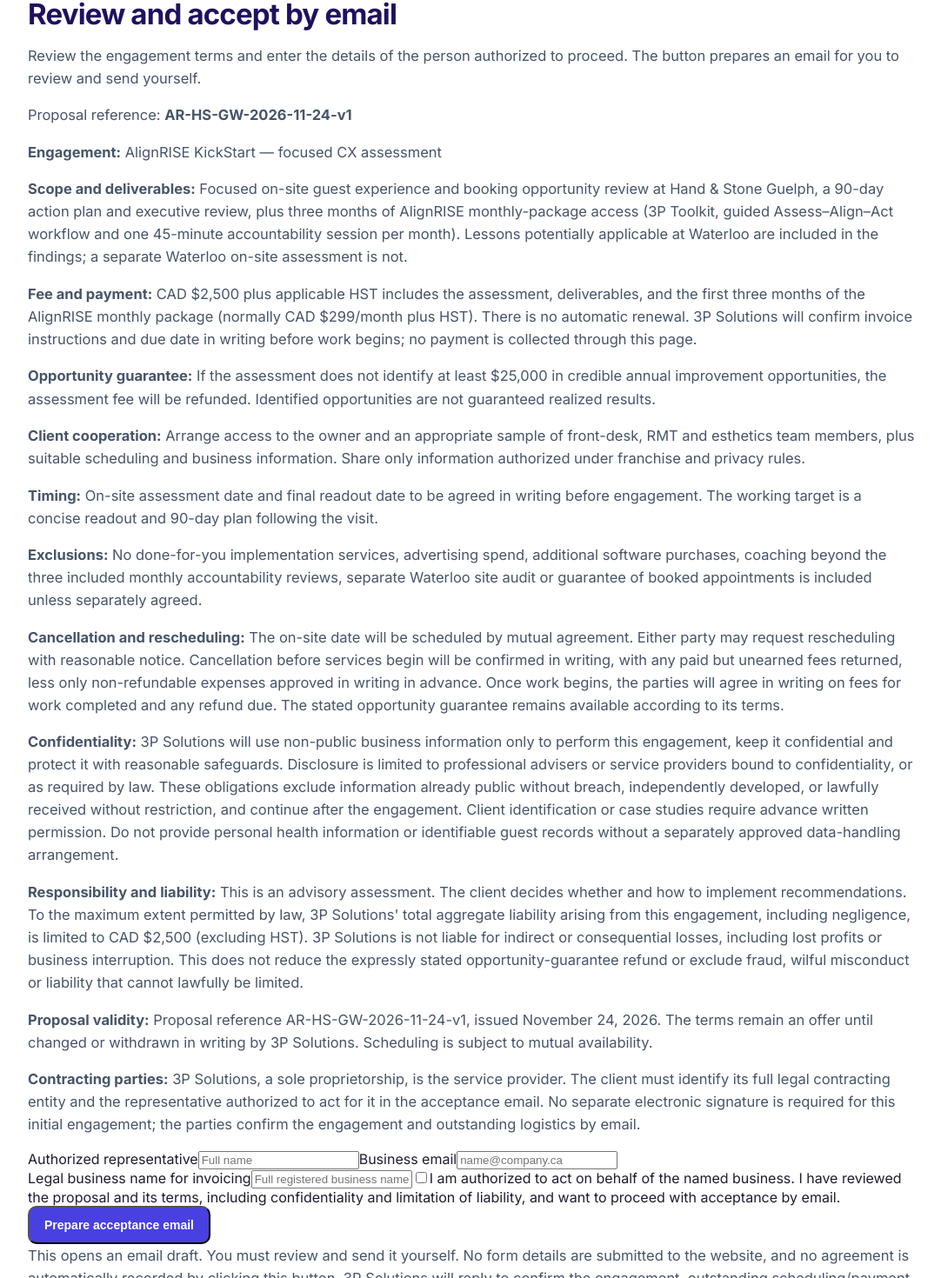
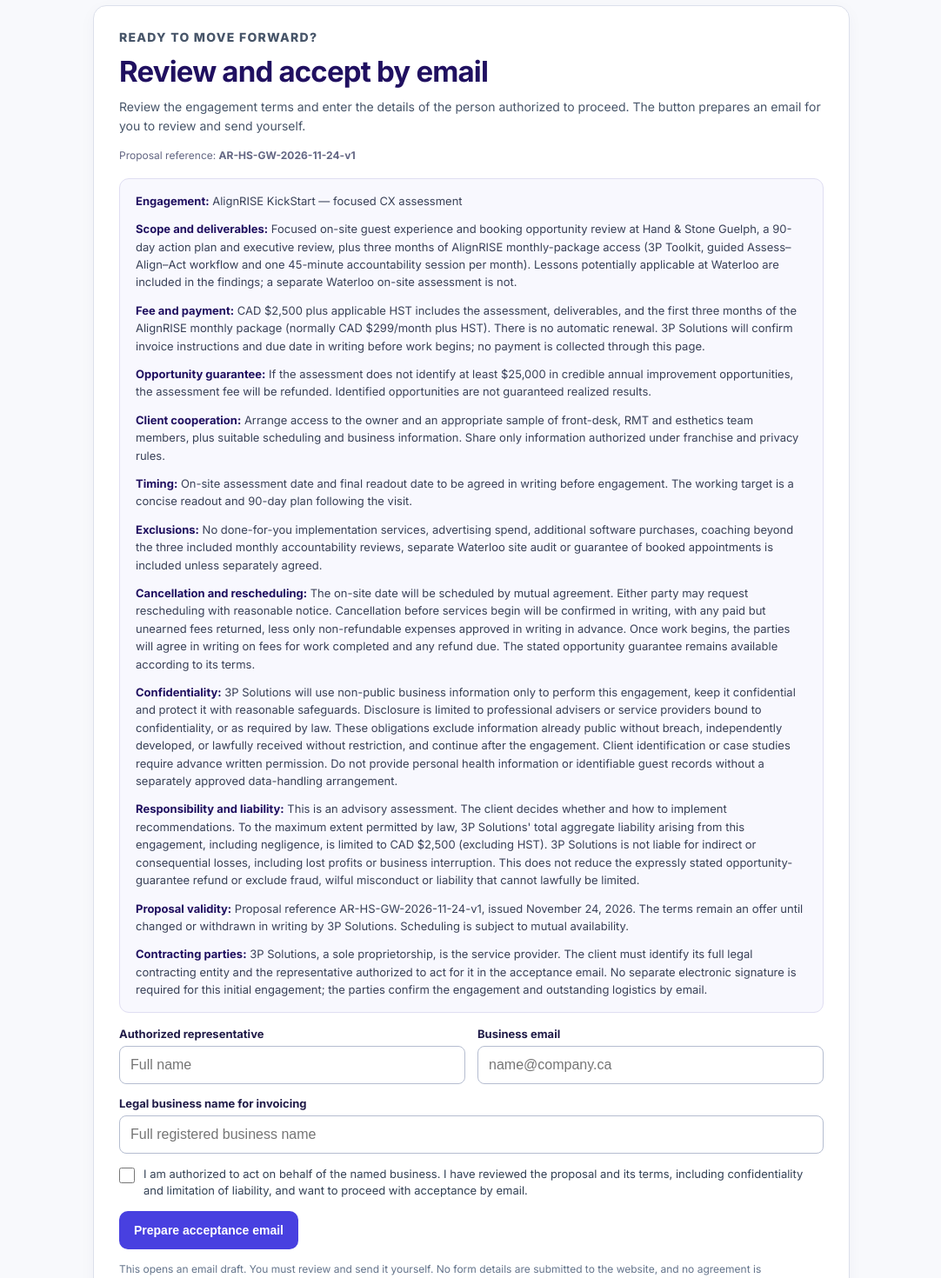
Before and after one commit to brent-prog/alignrise-site, a Next.js app: page /p/hand-stone-guelph-waterloo in a window 1280 px wide. Shown: the part 3138-4608 px from the top of the page at 87% size, without its empty margins (98-1180 px from the left). Built offline with nearby package versions, Linux system fonts and the light colour scheme.

Commit message:
Style accessible mobile-first email acceptance form

```diff
--- a/src/components/prospect/prospect.css
+++ b/src/components/prospect/prospect.css
@@ -162,3 +162,24 @@
  .client-proposal-toolkit-banner{padding:19px 17px}
  .client-proposal-toolkit-banner p{font-size:14px}
 }
+
+
+/* Authorization by email, matching the established 3P client proposal pattern. */
+.client-proposal-acceptance{background:#f8f9fc;border-top:1px solid #e1e4ed;padding:34px 0 40px;scroll-margin-top:85px}
+.client-proposal-accept-card{max-width:870px;margin:0 auto;padding:25px 29px;background:#fff;border:1px solid #dce0eb;border-radius:15px;box-shadow:0 5px 18px #2010600a}
+.client-proposal-accept-card>p{color:#475569;font-size:14px}
+.client-proposal-accept-card h2{margin-bottom:9px}
+.client-proposal-accept-version{font-size:12px!important;color:#636683!important}
+.client-proposal-accept-terms{background:#f8f8fe;border:1px solid #e0def2;border-radius:11px;padding:15px 18px;margin:16px 0}
+.client-proposal-accept-terms p{font-size:13px;color:#394158;line-height:1.57;margin:0 0 12px}
+.client-proposal-accept-terms p:last-child{margin-bottom:0}
+.client-proposal-accept-terms strong{color:#201060}
+.client-proposal-accept-form{display:grid;gap:14px}
+.client-proposal-accept-grid{display:grid;grid-template-columns:repeat(2,minmax(0,1fr));gap:14px}
+.client-proposal-accept-form label:not(.client-proposal-accept-check){display:flex;flex-direction:column;gap:6px;font-size:13px;font-weight:700;color:#201b48}
+.client-proposal-accept-form input:not([type=checkbox]){width:100%;min-height:44px;padding:10px 12px;background:#fff;border:1px solid #b5bdd0;border-radius:8px;font-size:16px;color:#111827}
+.client-proposal-accept-check{display:flex;align-items:flex-start;gap:10px;font-size:13px;color:#334155;line-height:1.48;cursor:pointer}
+.client-proposal-accept-check input{height:18px;width:18px;flex:0 0 18px;margin:2px 0 0;accent-color:#4840e0}
+.client-proposal-accept-submit{cursor:pointer;border:0;justify-self:start}
+.client-proposal-accept-fine{font-size:12px!important;color:#64748b!important;margin:0}
+@media(max-width:680px){.client-proposal-acceptance{padding:23px 0 30px}.client-proposal-accept-card{padding:18px 15px}.client-proposal-accept-grid{grid-template-columns:minmax(0,1fr)}.client-proposal-accept-terms{padding:12px 13px}}
```
